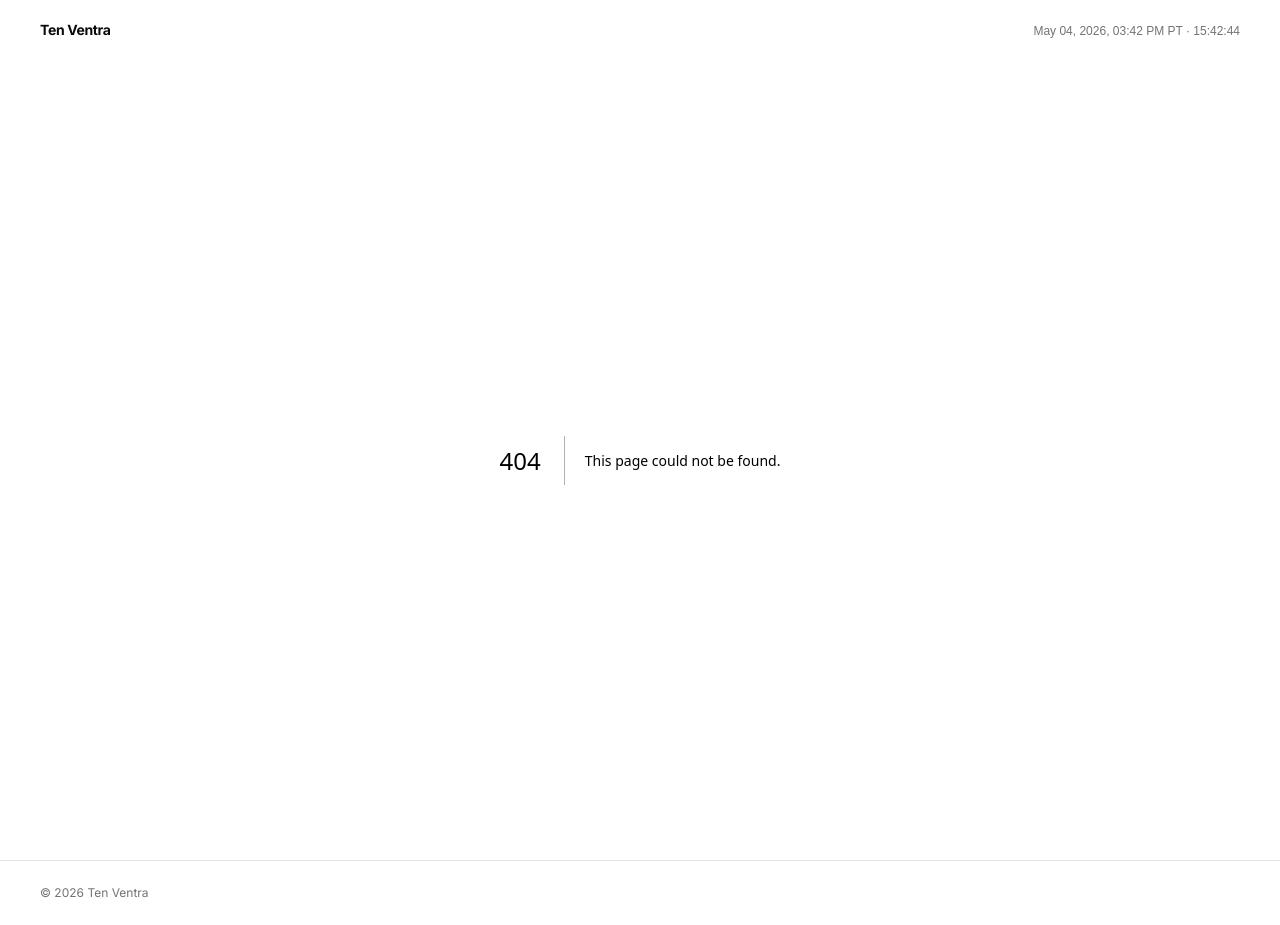
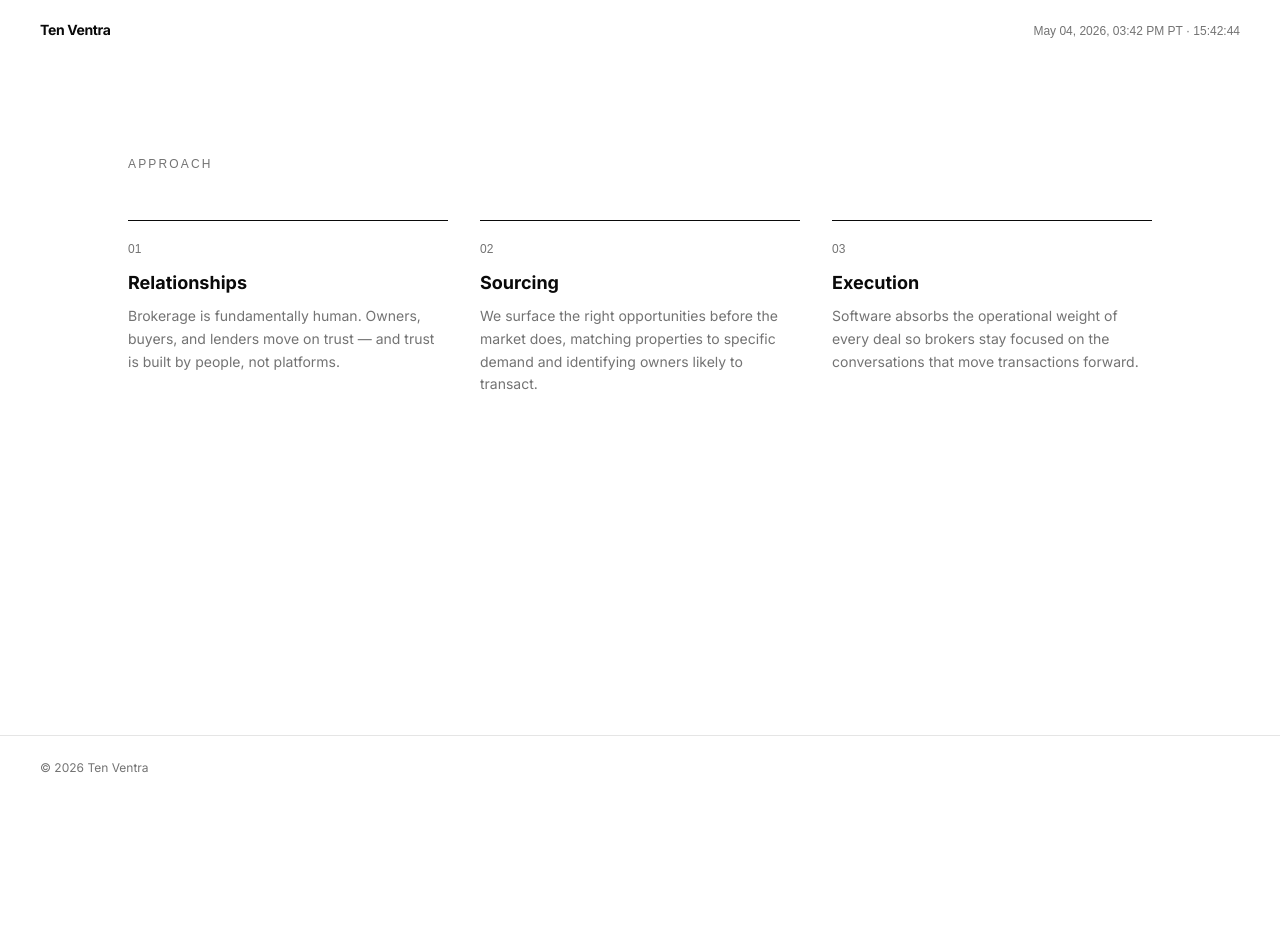
Before and after one commit to AI-RE-Consulting/ten-ventra-website, a Next.js app: page /approach in a window 1280 px wide. Before the commit this address had no page. After the commit the page ends 800 px from the top, so only its background shows below. Built offline with nearby package versions, Linux system fonts and the light colour scheme; a web font is replaced by a local one.

Commit message:
feat(approach): add /approach page with three pillars

```diff
--- /dev/null
+++ b/src/app/approach/page.tsx
@@ -0,0 +1,10 @@
+import type { Metadata } from "next";
+import { Approach } from "@/components/sections/approach";
+
+export const metadata: Metadata = {
+  title: "Approach — Ten Ventra",
+};
+
+export default function ApproachPage() {
+  return <Approach />;
+}
--- /dev/null
+++ b/src/components/sections/approach.tsx
@@ -0,0 +1,31 @@
+import { siteConfig } from "@/config/site";
+
+export function Approach() {
+  return (
+    <section className="flex-1 px-6 sm:px-10 py-20 sm:py-24 bg-background">
+      <div className="max-w-5xl mx-auto">
+        <p className="font-mono text-xs uppercase tracking-[0.18em] text-muted-foreground mb-12">
+          Approach
+        </p>
+        <ol className="grid grid-cols-1 md:grid-cols-3 gap-8 list-none p-0">
+          {siteConfig.approach.pillars.map((pillar) => (
+            <li
+              key={pillar.number}
+              className="border-t border-foreground pt-5"
+            >
+              <p className="font-mono text-xs text-muted-foreground mb-3">
+                {pillar.number}
+              </p>
+              <h2 className="text-lg font-bold mb-2 text-foreground">
+                {pillar.name}
+              </h2>
+              <p className="text-sm leading-relaxed text-muted-foreground">
+                {pillar.body}
+              </p>
+            </li>
+          ))}
+        </ol>
+      </div>
+    </section>
+  );
+}
```
